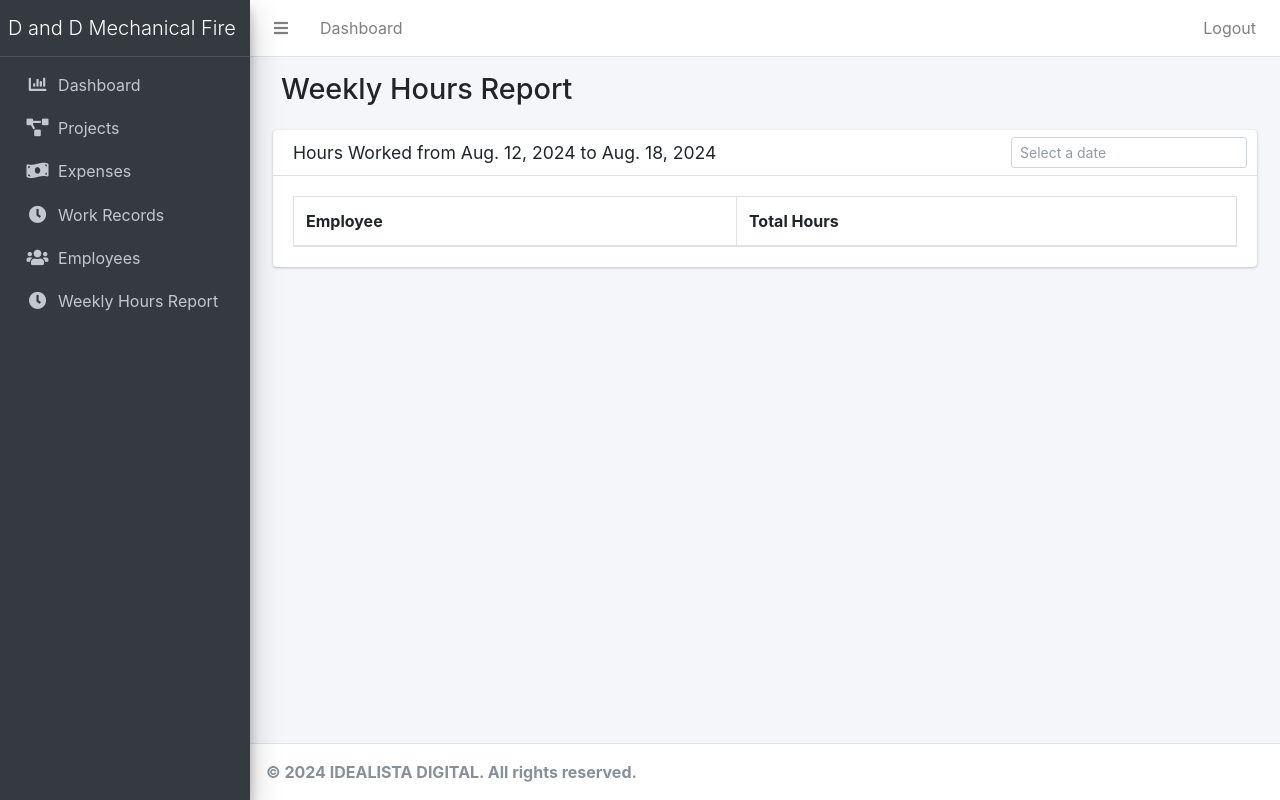
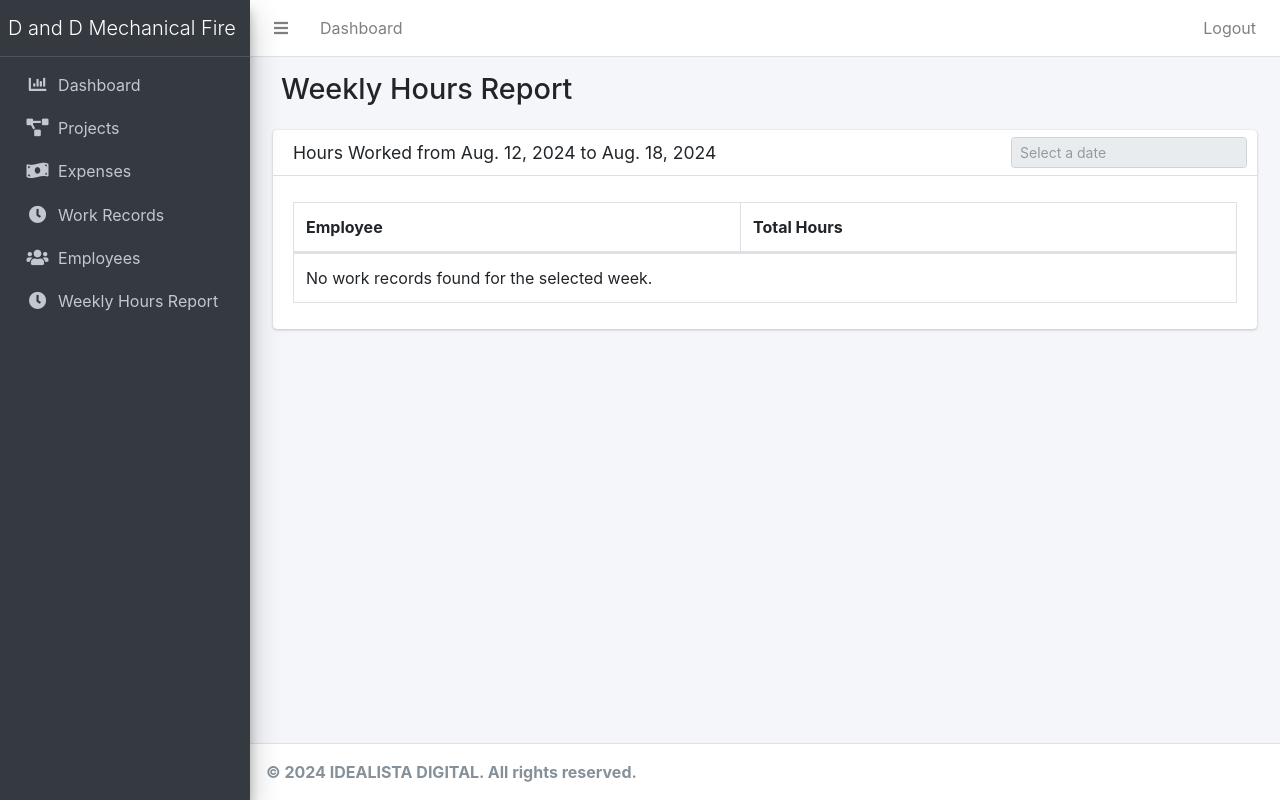
Before and after one commit to mauriciopp88/sisDD, a Django app: page /employee/weekly_hours_report/ in a window 1280 px wide. Run offline with Django 4.2, Linux system fonts and the light colour scheme; a user stored in the database is signed in; data comes from the database, SQL or seed files in the repository; both versions use the stored data as it was after the commit; lists and menus that the app fills with data are empty; some libraries are stand-ins or nearby versions.

Commit message:
Producción con todas las correcciones.

```diff
--- a/core/views.py
+++ b/core/views.py
@@ -257,6 +257,13 @@ class WorkRecordListView(ListView):
     template_name = 'workrecord_list.html'
     context_object_name = 'workrecords'
 
+    def get_context_data(self, **kwargs):
+        context = super().get_context_data(**kwargs)
+        context['projects'] = Project.objects.all()
+        context['employees'] = Employee.objects.all()
+        return context
+
+
 
 @method_decorator(login_required, name='dispatch')
 @method_decorator(permission_required('app.add_workrecord', raise_exception=True), name='dispatch')
@@ -370,28 +377,27 @@ class PaymentDetailsDeleteView(DeleteView):
 def employee_weekly_hours_report(request):
     start_date, end_date = get_previous_week_range()
 
-    if request.GET.get('week'):
+    week_param = request.GET.get('week')
+    if week_param:
         try:
-            start_date_str, end_date_str = request.GET.get('week').split('|')
+            start_date_str, end_date_str = week_param.split('|')
             start_date = datetime.datetime.strptime(start_date_str, '%Y-%m-%d').date()
             end_date = datetime.datetime.strptime(end_date_str, '%Y-%m-%d').date()
         except ValueError:
-            week_offset = int(request.GET.get('week'))
-            start_date += datetime.timedelta(weeks=week_offset)
-            end_date += datetime.timedelta(weeks=week_offset)
+            pass  # Si falla el split, se mantiene el rango de la semana anterior
 
     work_records = WorkRecord.objects.filter(date__range=[start_date, end_date])
-    employee_hours = work_records.values('employee__full_name').annotate(total_hours=Sum('hours')).order_by(
-        'employee__full_name')
+    employee_hours = work_records.values('employee__full_name').annotate(total_hours=Sum('hours')).order_by('employee__full_name')
 
     context = {
         'start_date': start_date,
         'end_date': end_date,
         'employee_hours': employee_hours,
-        'week_offset': request.GET.get('week', 0)
+        'week_offset': week_param or 0,
     }
 
     return render(request, 'employee_weekly_hours_report.html', context)
+
 
 
 @method_decorator(login_required, name='dispatch')
--- a/templates/employee_weekly_hours_report.html
+++ b/templates/employee_weekly_hours_report.html
@@ -21,7 +21,7 @@
                         <form method="get">
                             <input type="hidden" name="week" id="week-offset" value="{{ week_offset }}">
                             <div class="input-group input-group-sm">
-                                <input type="text" id="datepicker" class="form-control" placeholder="Select a date">
+                                <input type="text" id="datepicker" class="form-control" placeholder="Select a date" readonly>
                             </div>
                         </form>
                     </div>
@@ -34,15 +34,19 @@
                                 <th>Total Hours</th>
                             </tr>
                         </thead>
-
                         <tbody>
+                            {% if employee_hours %}
                                 {% for record in employee_hours %}
                                     <tr>
                                         <td>{{ record.employee__full_name }}</td>
                                         <td>{{ record.total_hours }}</td>
-
                                     </tr>
                                 {% endfor %}
+                            {% else %}
+                                <tr>
+                                    <td colspan="2">No work records found for the selected week.</td>
+                                </tr>
+                            {% endif %}
                         </tbody>
                     </table>
                 </div>
@@ -86,18 +90,21 @@
                             extend: 'pdf',
                             title: function (){
                                 return 'D and D Mechanical Fire LLC. - Weekly Hour Report';
-                                }                    },
+                            }
+                        },
                         {
                             extend: 'print',
                             title: function (){
-                                    return {{ start_date }} {{ end_date }};
-                                }                    },
+                                return '{{ start_date }} to {{ end_date }}';
+                            }
+                        },
                     ]
                 }).buttons().container().appendTo('#employee-hours-table_wrapper .col-md-6:eq(0)');
             }
 
             // Initialize Datepicker
             $('#datepicker').datepicker({
+                dateFormat: 'yy-mm-dd', // Formato de fecha para el datepicker
                 onSelect: function(dateText, inst) {
                     var date = $(this).datepicker('getDate');
                     var startOfWeek = new Date(date.setDate(date.getDate() - date.getDay()));
```
Also changed, not shown: templates/workrecord_list.html (+7 -10 lines), db.sqlite3. Lines whose indentation alone changed are shown as unchanged.
